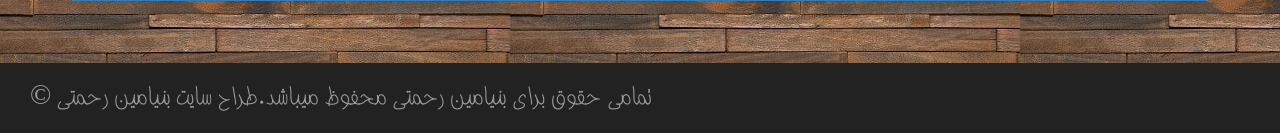
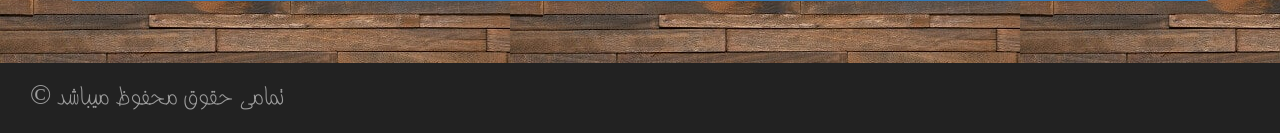
Before and after one commit to darkwlf/Blog, a Flask app: page /sign in a window 1280 px wide. Shown: the part 667-800 px from the top of the page. Run offline with Flask 2, Linux system fonts and the light colour scheme; some libraries are stand-ins or nearby versions.

Commit message:
Update sign.html

```diff
--- a/templates/sign.html
+++ b/templates/sign.html
@@ -2,8 +2,6 @@
 
 <head>
     <meta name="description" content=" انجام پروژه های وب و پایتون">
-    <meta name="keywords" content="بنیامین قابل رحمت, انجام پروژه, بنیامین رحمتی">
-    <meta name="author" content="بنیامین رحمتی">
     <meta charset="utf-8">
     <meta name="viewport" content="width=device-width, initial-scale=1.0">
     <link rel="icon" href="/static/index.png">
@@ -184,7 +182,7 @@
         </form>
         <nav class="navbar-wrapper navbar-inverse navbar-fixed-bottom hidden-xs">
             <div class="container-fluid">
-                <p class="navbar-text pull-left">&copy; تمامی حقوق برای بنیامین رحمتی محفوظ میباشد.طراح سایت بنیامین رحمتی</p>
+            <p class="navbar-text pull-left">&copy; تمامی حقوق    محفوظ میباشد</p>
             </div>
         </nav>
     </div>
```
